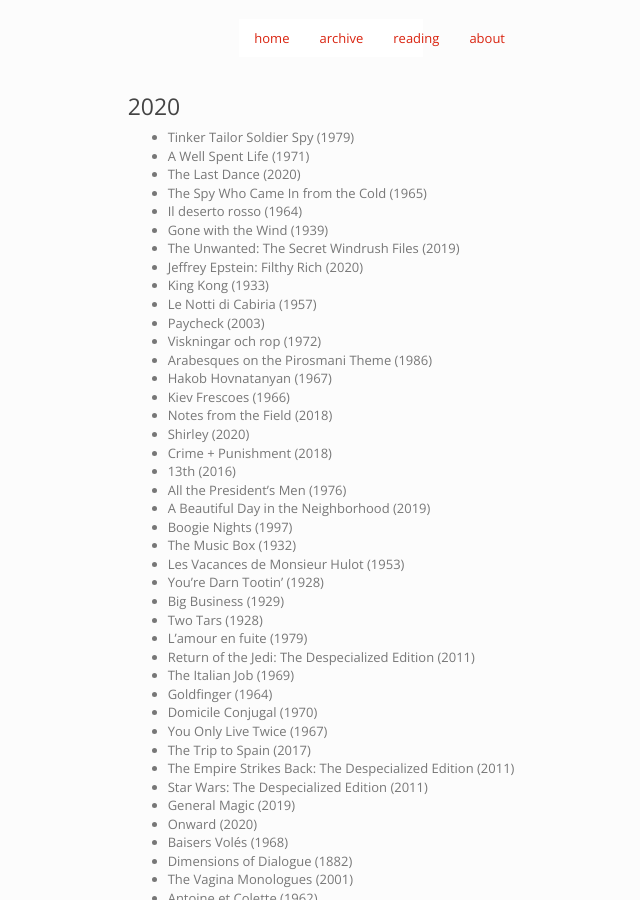
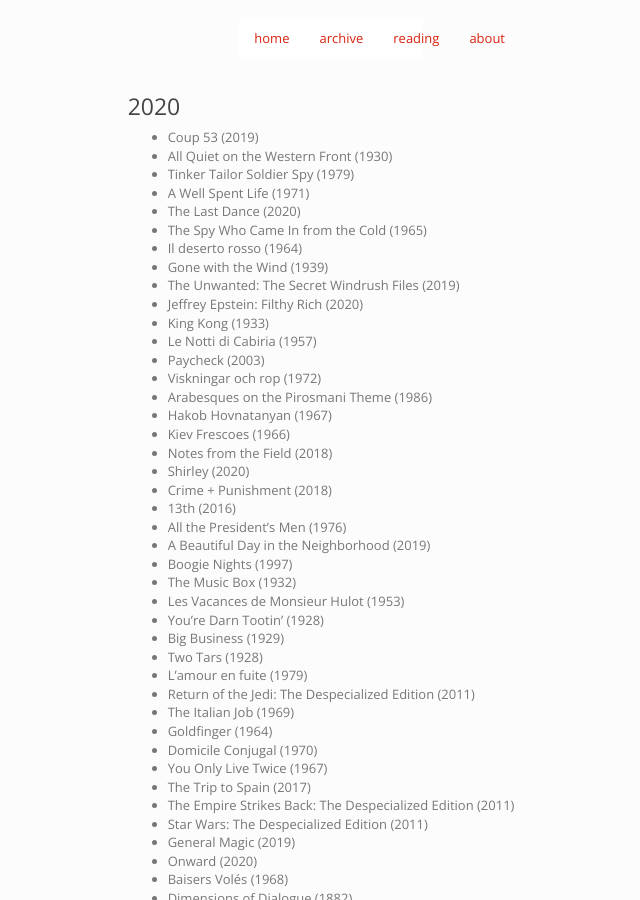
Before and after one commit to imtayadeway/imtayadeway.github.io, a Jekyll site: the page built from film/index.md, in a window 1280 px wide and 900 px high. Shown: the whole window, without its empty margins (309-949 px from the left). Built offline with Jekyll 4.4.1, drawn with Linux system fonts in a browser that asks for light colours.

Commit message:
My weekend

```diff
--- a/film/index.md
+++ b/film/index.md
@@ -5,6 +5,8 @@ title: Film
 
 ### 2020
 
+- Coup 53 (2019)
+- All Quiet on the Western Front (1930)
 - Tinker Tailor Soldier Spy (1979)
 - A Well Spent Life (1971)
 - The Last Dance (2020)
```
